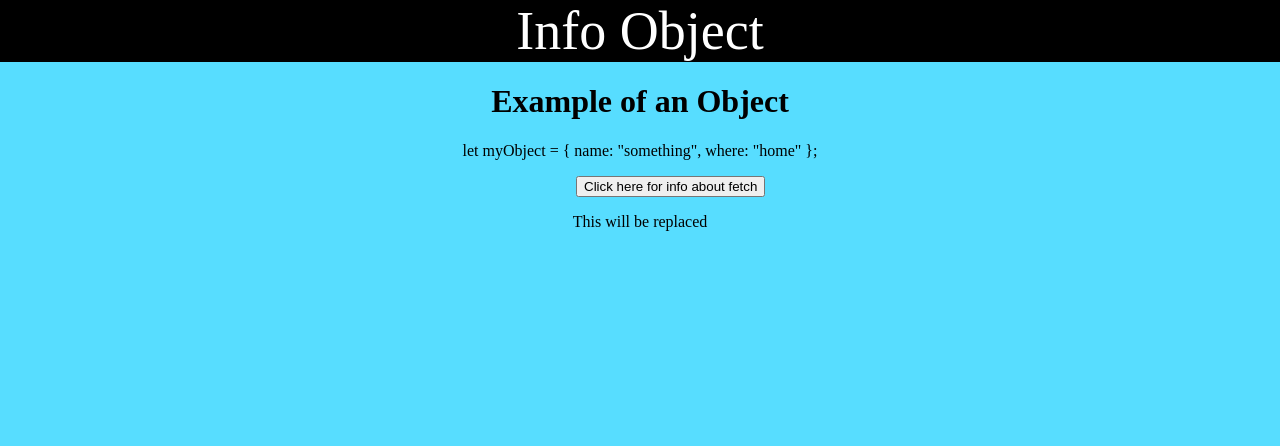
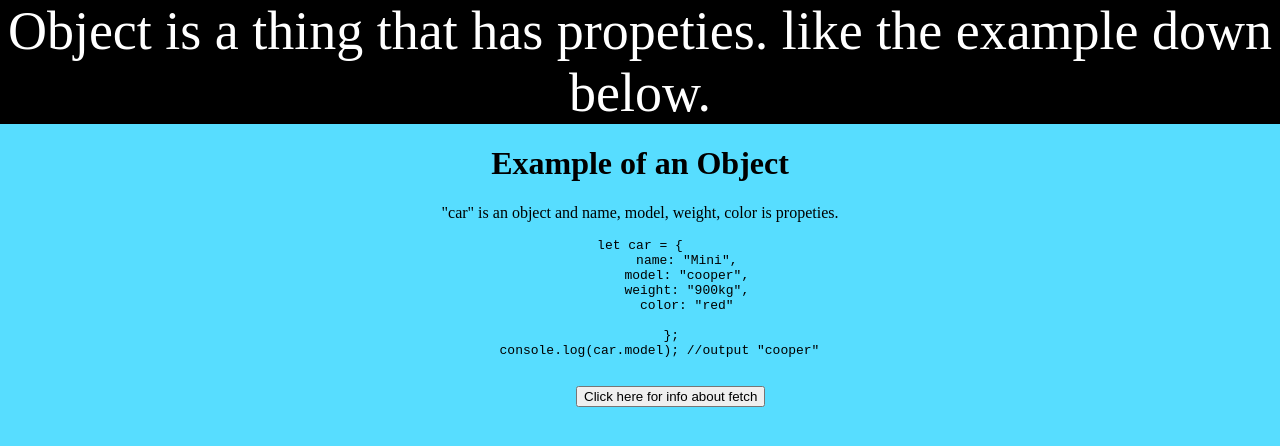
Before and after one commit to lol3937/ObjectGrupp, a plain HTML site: page index.html in a window 1280 px wide. Drawn offline with Linux system fonts and the light colour scheme; no server answers.

Commit message:
Update index.html

```diff
--- a/index.html
+++ b/index.html
@@ -9,16 +9,22 @@
     <title>Object</title>
 </head>
 <body>
-    <header>Info Object</header>
     <container id="content">
+        <header>Object is a thing that has propeties. like the example down below.</header>
         <h1>Example of an Object</h1>
-        <p>let myObject = {
-            name: "something",
-            where: "home"
-        };</p>
+        <p>"car" is an object and name, model, weight, color is propeties.</p>
+        <pre>let car = {
+            name: "Mini",
+            model: "cooper",
+            weight: "900kg",
+            color: "red"
 
-        <button id="info_fetch" onclick="fetchInfo()">Click here for info about fetch</button>
-        <p id="Paradraph">This will be replaced</p>
-    </container>
+        };
+        console.log(car.model); //output "cooper"
+    </pre>
+
+
+    <button id="info_fetch" onClick="fetchInfo">Click here for info about fetch</button>
+</container>
 </body>
 </html>
```
